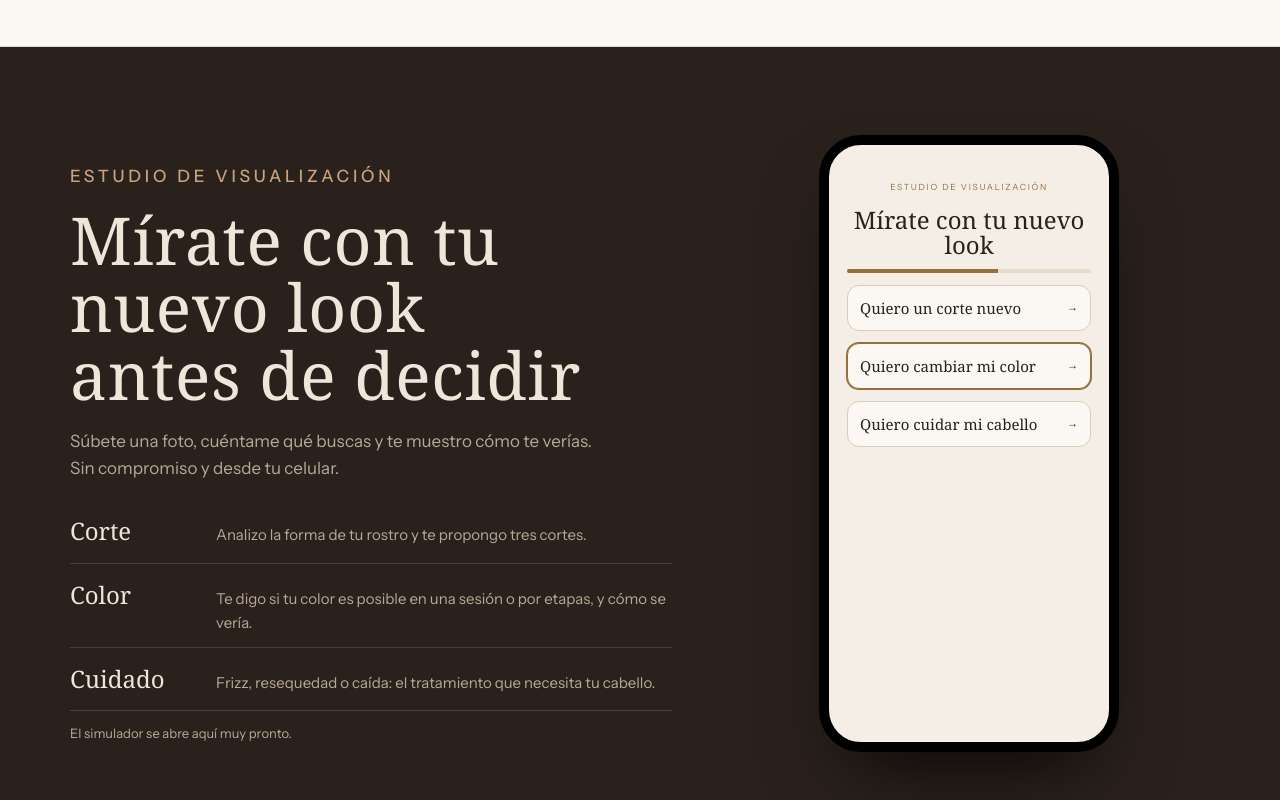
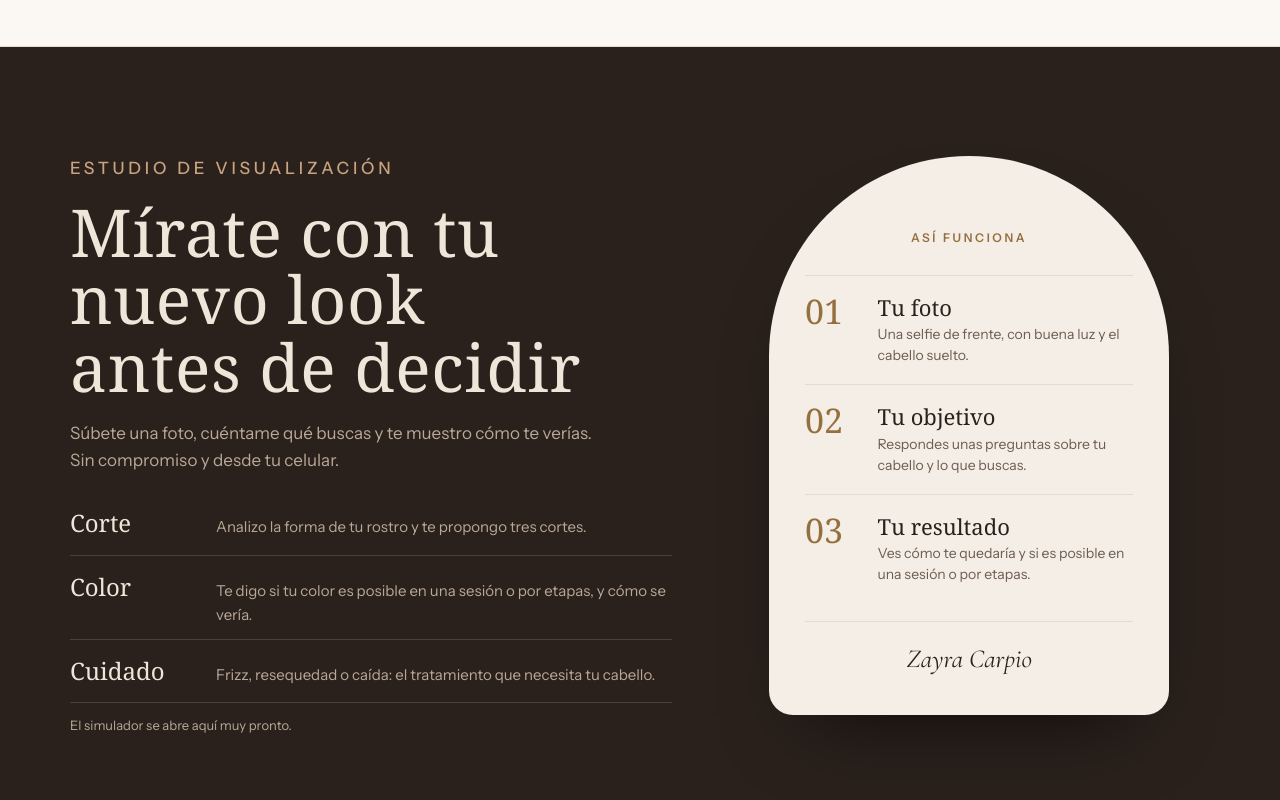
Before and after one commit to zayracarpio1-hue/zayracarpio-web, a plain HTML site: page index.html in a window 1280 px wide. Shown: the part 4900-5700 px from the top of the page. Drawn offline with nearby package versions, Linux system fonts and the light colour scheme; a web font is replaced by a local one.

Commit message:
Rediseñar la sección del simulador con el estilo de la web
Co-Authored-By: Claude Opus 5.5 <noreply@anthropic.com>
Claude-Session: https://claude.ai/code/session_01A3ZQ8eR72ZdW3s3Ww66Fve

```diff
--- a/index.html
+++ b/index.html
@@ -157,16 +157,14 @@ section{padding-block:88px}
 .band .paths span{color:var(--band-muted);font-size:15px}
 .band .btn-solid{background:#C9A27E;color:#1A1410;margin-top:34px}
 .band .soon{display:block;margin-top:12px;font-size:13px;color:var(--band-muted)}
-.phone{justify-self:center;width:min(100%,300px);aspect-ratio:9/18.5;border-radius:42px;background:#F4EEE6;border:10px solid #000;box-shadow:0 40px 80px -30px rgba(0,0,0,.8);overflow:hidden;display:flex;flex-direction:column;color:#2A211C}
-.phone .bar{height:26px}
-.phone .ps{padding:10px 18px;display:flex;flex-direction:column;gap:12px;font-size:11px}
-.phone .ps .t{font-family:var(--display);font-size:24px;line-height:1.05;text-align:center}
-.phone .ps .k{font-size:8.5px;letter-spacing:.2em;text-transform:uppercase;color:#94703F;text-align:center}
-.phone .opt{border:1px solid #D9CBB9;border-radius:12px;padding:10px 12px;background:#FBF8F3;display:flex;justify-content:space-between;align-items:center}
-.phone .opt b{font-family:var(--display);font-weight:400;font-size:15px}
-.phone .opt.on{border-color:#94703F;box-shadow:0 0 0 1px #94703F}
-.phone .meter{height:4px;border-radius:4px;background:#E6DACB;overflow:hidden}
-.phone .meter i{display:block;height:100%;width:62%;background:#94703F}
+.simcard{justify-self:center;width:min(100%,400px);background:#F4EEE6;color:#2A211C;border-radius:200px 200px 24px 24px;padding:72px 36px 36px;text-align:center;box-shadow:0 40px 80px -40px rgba(0,0,0,.7)}
+.band .simcard .k{max-width:none;font-size:12px;letter-spacing:.22em;text-transform:uppercase;color:#94703F;font-weight:600;margin:0}
+.simcard ol{list-style:none;margin:28px 0 0;padding:0;text-align:left}
+.simcard li{display:flex;gap:18px;align-items:flex-start;padding:18px 0;border-top:1px solid #E6DACB}
+.simcard li b{font-family:var(--display);font-weight:400;font-size:34px;line-height:1;color:#94703F;min-width:1.6em}
+.simcard li strong{display:block;font-family:var(--display);font-weight:400;font-size:22px;line-height:1.2}
+.simcard li span{display:block;font-size:14px;color:#6E5D50;margin-top:4px;line-height:1.5}
+.band .simcard .sig{color:#2A211C;max-width:none;font-family:var(--script);font-style:italic;font-size:26px;margin:18px 0 0;padding-top:16px;border-top:1px solid #E6DACB}
 
 /* singles */
 .singles{display:grid;grid-template-columns:1fr 1fr;gap:56px;align-items:start}
@@ -307,16 +305,14 @@ footer .wrap{display:flex;justify-content:space-between;gap:20px;flex-wrap:wrap;
         <a class="btn btn-solid" id="simBtn" href="#" target="_blank" rel="noopener" data-t="simBtn">Probar el simulador</a>
         <span class="soon" id="simSoon" hidden data-t="simSoon">El simulador se abre aquí muy pronto.</span>
       </div>
-      <div class="phone" aria-hidden="true">
-        <div class="bar"></div>
-        <div class="ps">
-          <div class="k">Estudio de visualización</div>
-          <div class="t">Mírate con tu nuevo look</div>
-          <div class="meter"><i></i></div>
-          <div class="opt"><b>Quiero un corte nuevo</b><span>→</span></div>
-          <div class="opt on"><b>Quiero cambiar mi color</b><span>→</span></div>
-          <div class="opt"><b>Quiero cuidar mi cabello</b><span>→</span></div>
-        </div>
+      <div class="simcard">
+        <p class="k" data-t="scK">Así funciona</p>
+        <ol>
+          <li><b>01</b><div><strong data-t="sc1t">Tu foto</strong><span data-t="sc1">Una selfie de frente, con buena luz y el cabello suelto.</span></div></li>
+          <li><b>02</b><div><strong data-t="sc2t">Tu objetivo</strong><span data-t="sc2">Respondes unas preguntas sobre tu cabello y lo que buscas.</span></div></li>
+          <li><b>03</b><div><strong data-t="sc3t">Tu resultado</strong><span data-t="sc3">Ves cómo te quedaría y si es posible en una sesión o por etapas.</span></div></li>
+        </ol>
+        <p class="sig">Zayra Carpio</p>
       </div>
     </div>
   </section>
@@ -389,7 +385,7 @@ footer .wrap{display:flex;justify-content:space-between;gap:20px;flex-wrap:wrap;
       lvlA:"Escala de niveles: del 1, negro, al 10, rubio muy claro.",lvlB:"En tu consulta vemos de qué nivel partes y hasta dónde llegar sin dañar tu cabello.",
       procEyebrow:"Cómo trabajo",procTitle:"Tres pasos, siempre en este orden",s1t:"Consulta",s1:"Miramos tu cabello, su historial de color y lo que quieres lograr. Aquí confirmamos el precio final, sin sorpresas.",s2t:"Diseño",s2:"Color, corte o tratamiento hechos para tu rostro, tu tono de piel y tu rutina. Si el cambio es grande, lo planeamos por etapas.",s3t:"Cuidado en casa",s3:"Te vas sabiendo cómo peinarte y qué usar para que el color y el brillo duren hasta tu próxima visita.",
       pkEyebrow:"Paquetes",pkTitle:"Todo incluido, con el precio claro desde el inicio",pkLead:"Elige el largo de tu cabello. Cada paquete incluye consulta, lavado, tratamiento y peinado.",pkNote:"Precios en USD. Si tu cabello es muy denso, confirmamos el precio en la consulta.",imgNote:"Las fotos de largo son ilustrativas.",
-      simEyebrow:"Estudio de visualización",simTitle:"Mírate con tu nuevo look antes de decidir",simLead:"Súbete una foto, cuéntame qué buscas y te muestro cómo te verías. Sin compromiso y desde tu celular.",p1t:"Corte",p1:"Analizo la forma de tu rostro y te propongo tres cortes.",p2t:"Color",p2:"Te digo si tu color es posible en una sesión o por etapas, y cómo se vería.",p3t:"Cuidado",p3:"Frizz, resequedad o caída: el tratamiento que necesita tu cabello.",simBtn:"Probar el simulador",simSoon:"El simulador se abre aquí muy pronto.",
+      simEyebrow:"Estudio de visualización",simTitle:"Mírate con tu nuevo look antes de decidir",simLead:"Súbete una foto, cuéntame qué buscas y te muestro cómo te verías. Sin compromiso y desde tu celular.",p1t:"Corte",p1:"Analizo la forma de tu rostro y te propongo tres cortes.",p2t:"Color",p2:"Te digo si tu color es posible en una sesión o por etapas, y cómo se vería.",p3t:"Cuidado",p3:"Frizz, resequedad o caída: el tratamiento que necesita tu cabello.",simBtn:"Probar el simulador",simSoon:"El simulador se abre aquí muy pronto.",scK:"Así funciona",sc1t:"Tu foto",sc1:"Una selfie de frente, con buena luz y el cabello suelto.",sc2t:"Tu objetivo",sc2:"Respondes unas preguntas sobre tu cabello y lo que buscas.",sc3t:"Tu resultado",sc3:"Ves cómo te quedaría y si es posible en una sesión o por etapas.",
       cutEyebrow:"Cortes y blower",cutTitle:"Un corte pensado para tu rostro y tu rutina",cutLead:"Si solo vienes por un corte o un blower, estas son las opciones. Los precios del corte de diseño cambian según tu largo.",
       polEyebrow:"Antes de reservar",polTitle:"Lo que necesitas saber",q1t:"Consulta gratis",q1:"Todo servicio de color empieza con una consulta. Ahí confirmamos el precio final según tu cabello y el resultado que quieres.",q2t:"Depósito de $30",q2:"Asegura tu cita y se descuenta del total de tu servicio. No es reembolsable en ningún caso.",q3t:"Reprogramar o cancelar",q3:"Puedes reprogramar avisando con al menos 24 horas de anticipación. Si no te presentas o reprogramas con menos de 24 horas, pierdes el depósito de $30.",
       callT:"Para cualquier duda, llámanos",callP:"No respondemos consultas por mensaje ni por redes sociales. Llámanos y te atendemos personalmente.",
@@ -404,7 +400,7 @@ footer .wrap{display:flex;justify-content:space-between;gap:20px;flex-wrap:wrap;
       lvlA:"Color level scale: from 1, black, to 10, lightest blonde.",lvlB:"At your consultation we see which level you start from and how far to go without damaging your hair.",
       procEyebrow:"How I work",procTitle:"Three steps, always in this order",s1t:"Consultation",s1:"We look at your hair, its color history and what you want to achieve. This is where we confirm your final price, with no surprises.",s2t:"Design",s2:"Color, cut or treatment made for your face, skin tone and routine. If it's a big change, we plan it in stages.",s3t:"Home care",s3:"You leave knowing how to style your hair and what to use so your color and shine last until your next visit.",
       pkEyebrow:"Packages",pkTitle:"All-inclusive, with clear pricing from the start",pkLead:"Choose your hair length. Every package includes a consultation, wash, treatment and styling.",pkNote:"Prices in USD. For very thick hair, we confirm the price at your consultation.",imgNote:"Length photos are illustrative.",
-      simEyebrow:"Visualization studio",simTitle:"See your new look before you decide",simLead:"Upload a photo, tell me what you're looking for and I'll show you how you'd look. No commitment, right from your phone.",p1t:"Cut",p1:"I analyze your face shape and suggest three cuts.",p2t:"Color",p2:"I tell you whether your color is possible in one session or in stages, and how it would look.",p3t:"Care",p3:"Frizz, dryness or shedding: the treatment your hair needs.",simBtn:"Try the simulator",simSoon:"The simulator will open here very soon.",
+      simEyebrow:"Visualization studio",simTitle:"See your new look before you decide",simLead:"Upload a photo, tell me what you're looking for and I'll show you how you'd look. No commitment, right from your phone.",p1t:"Cut",p1:"I analyze your face shape and suggest three cuts.",p2t:"Color",p2:"I tell you whether your color is possible in one session or in stages, and how it would look.",p3t:"Care",p3:"Frizz, dryness or shedding: the treatment your hair needs.",simBtn:"Try the simulator",simSoon:"The simulator will open here very soon.",scK:"How it works",sc1t:"Your photo",sc1:"A front-facing selfie in good light, with your hair down.",sc2t:"Your goal",sc2:"Answer a few questions about your hair and what you want.",sc3t:"Your result",sc3:"See how it would look and whether it is possible in one session or in stages.",
       cutEyebrow:"Cuts and blowouts",cutTitle:"A cut designed for your face and your routine",cutLead:"If you're only coming in for a cut or a blowout, these are your options. Signature cut prices depend on your length.",
       polEyebrow:"Before you book",polTitle:"What you need to know",q1t:"Free consultation",q1:"Every color service starts with a consultation, where we confirm your final price based on your hair and the result you want.",q2t:"$30 deposit",q2:"Secures your appointment and is applied to your service total. Non-refundable in all cases.",q3t:"Rescheduling or canceling",q3:"You can reschedule with at least 24 hours' notice. If you don't show up or reschedule with less than 24 hours' notice, you lose your $30 deposit.",
       callT:"Questions? Please call us",callP:"We don't answer inquiries by text or social media. Give us a call and we'll help you personally.",
```
